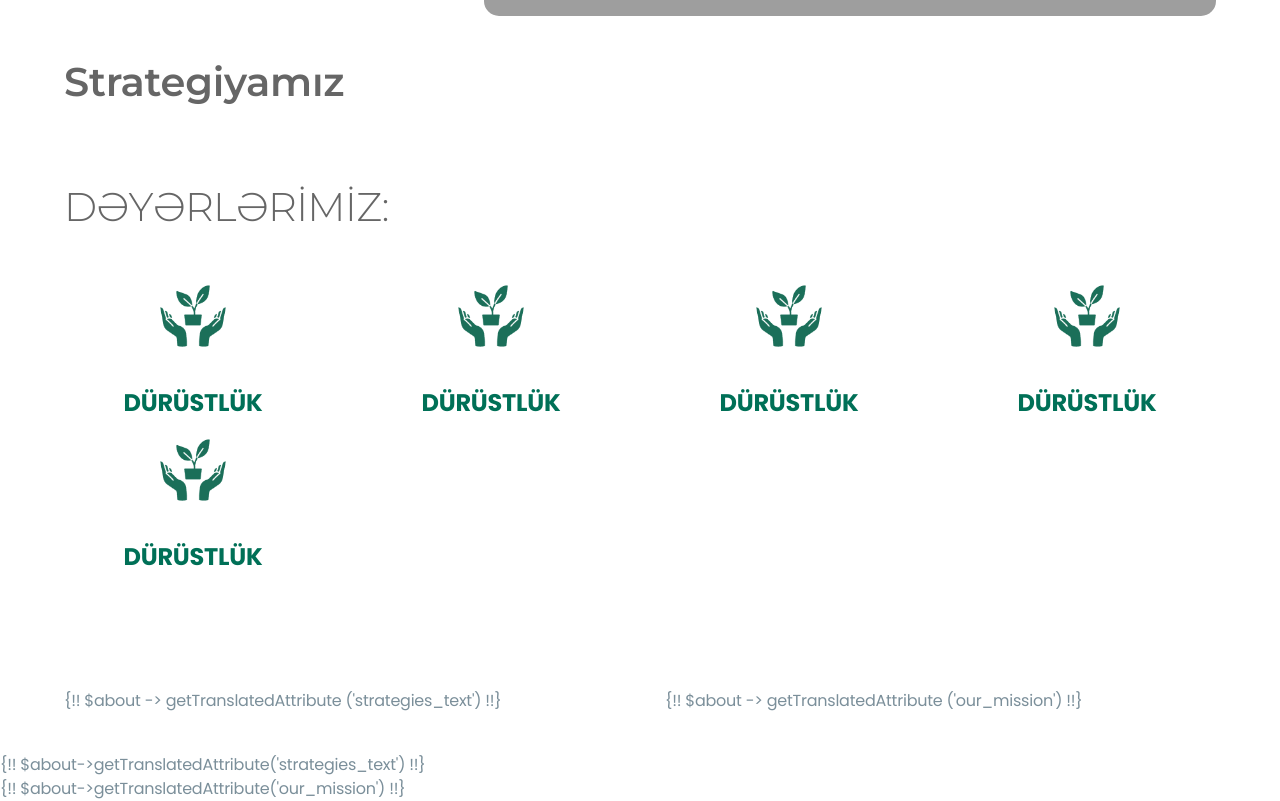
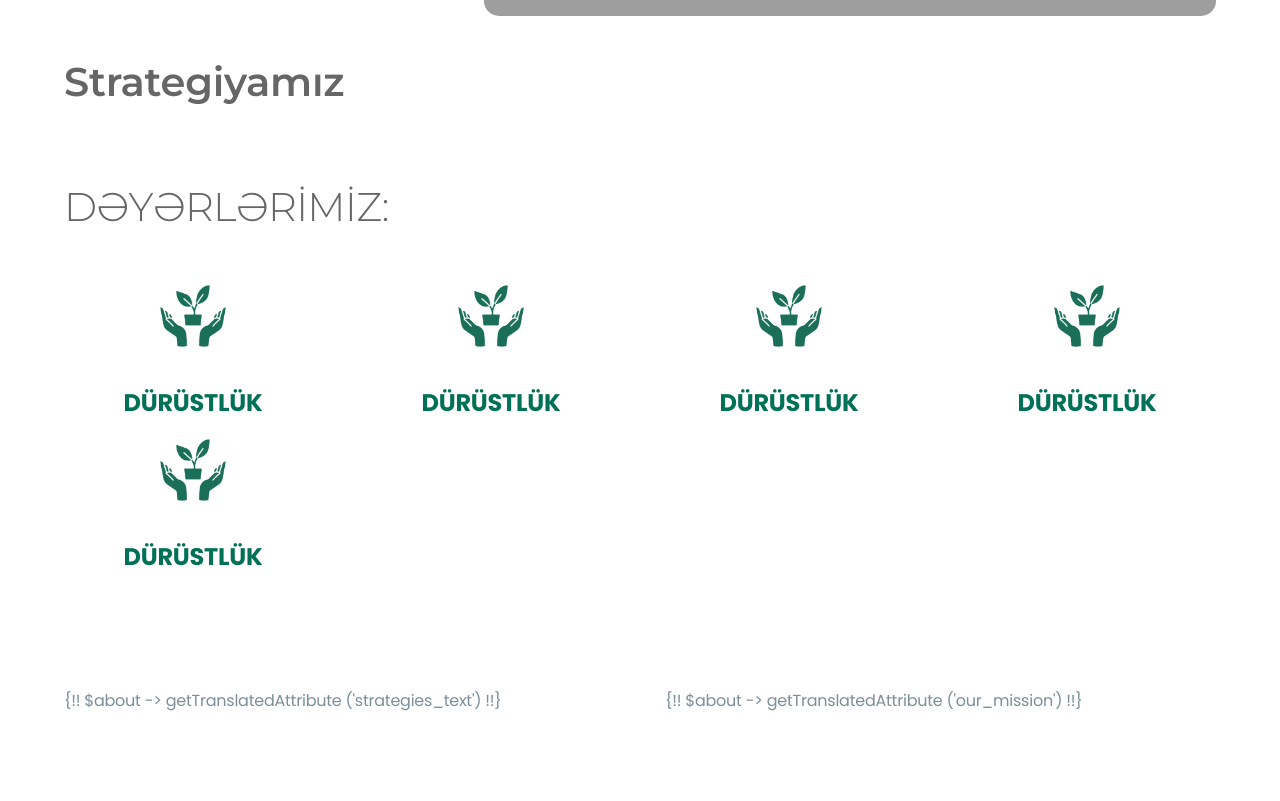
Before and after one commit to kamoasko/agroFood, a plain HTML site: page about.html in a window 1280 px wide. Shown: the part 1320-2121 px from the top of the page. After the commit the page ends 2073 px from the top, so only its background shows below. Drawn offline with nearby package versions, Linux system fonts and the light colour scheme; grey boxes are pictures that could not be loaded.

Commit message:
pull the project

```diff
--- a/about.html
+++ b/about.html
@@ -254,12 +254,6 @@
                 </div>
 
             </section>
-
-          <!-- Strategies text -->
-          <div class="about__text">
-            <div>{!! $about->getTranslatedAttribute('strategies_text') !!}</div>
-            <div>{!! $about->getTranslatedAttribute('our_mission') !!}</div>
-          </div>
         </section>
 
         <section id="cooperation" class="container about__contentSection">
```
